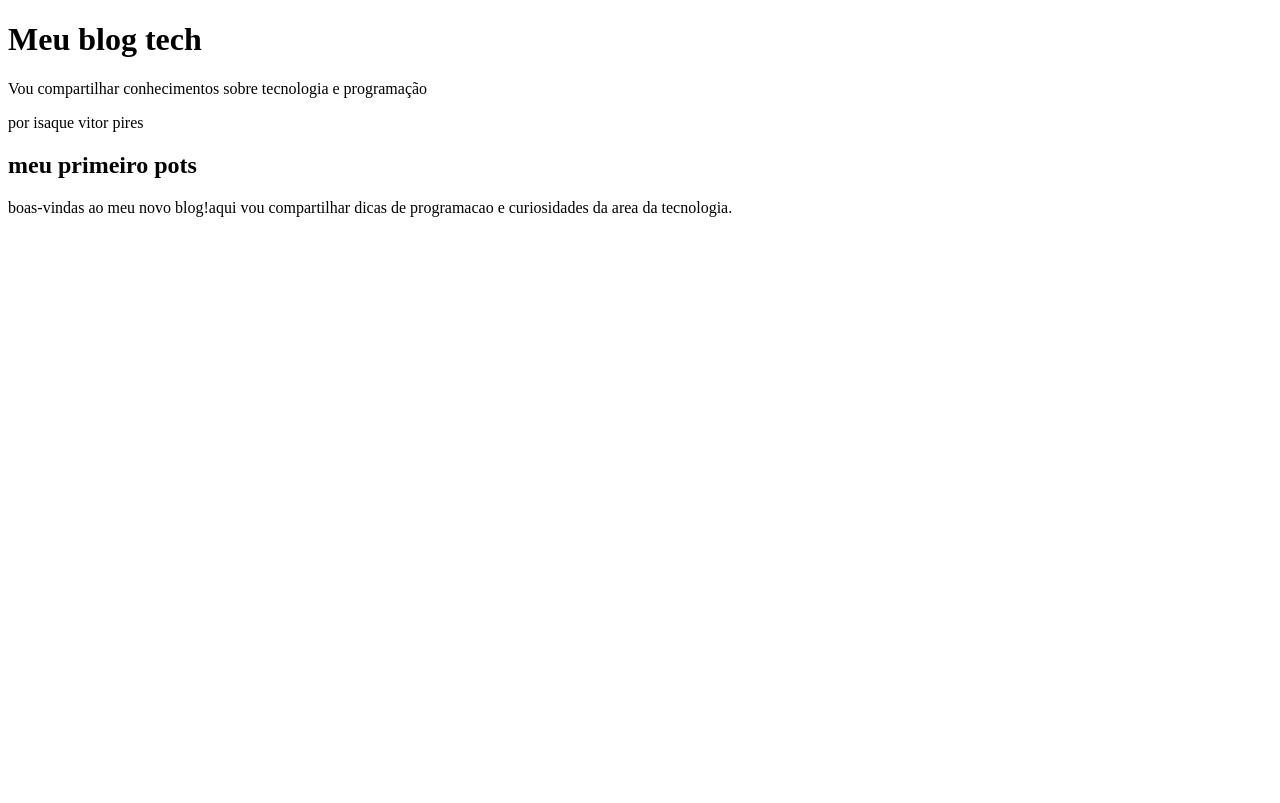
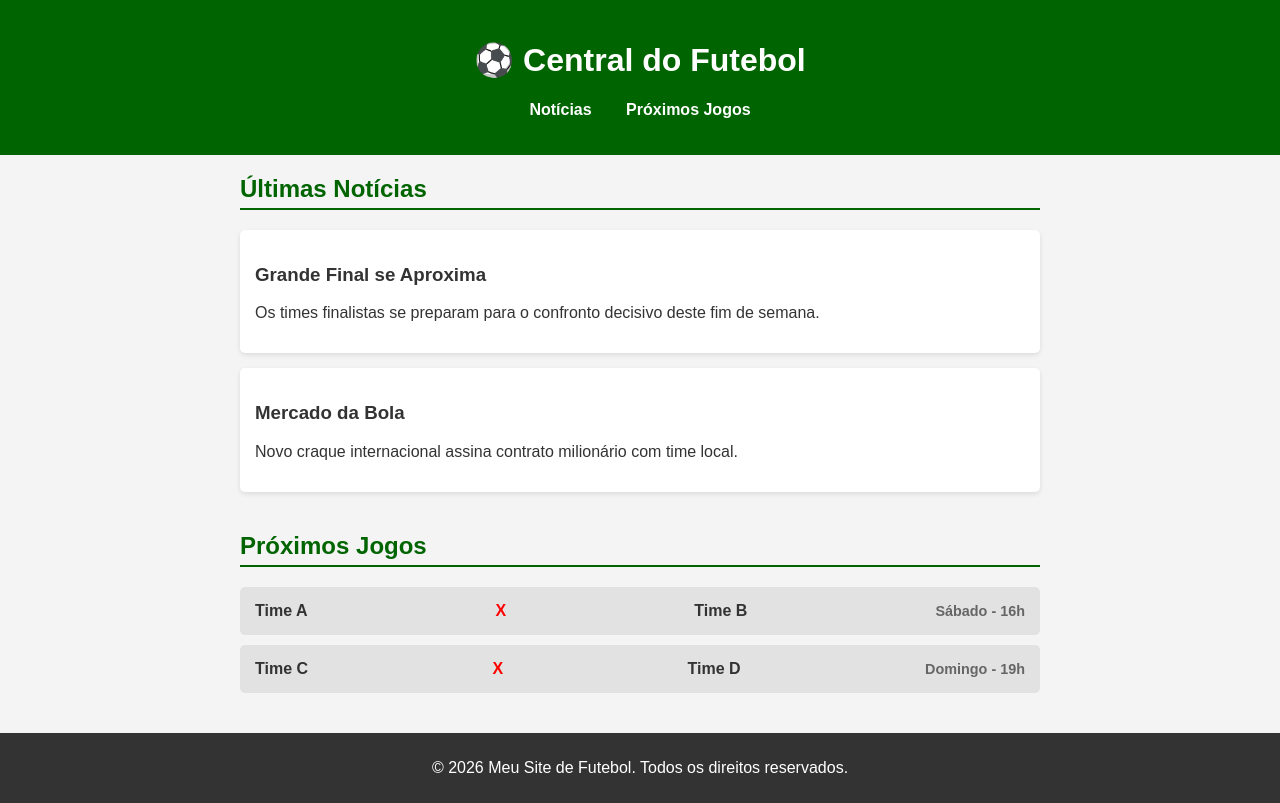
Before and after one commit to isaquevitorpires/Primeiro-site, a plain HTML site: page index.html in a window 1280 px wide. Drawn offline with Linux system fonts and the light colour scheme.

Commit message:
isaque lindo

```diff
--- a/index.html
+++ b/index.html
@@ -1,17 +1,145 @@
-
 <!DOCTYPE html>
-<html lang="pt-br">
+<html lang="pt-BR">
 <head>
     <meta charset="UTF-8">
     <meta name="viewport" content="width=device-width, initial-scale=1.0">
-        <title>blog</title>
+    <title>Portal do Futebol</title>
+    <style>
+        /* Configurações Gerais */
+        body {
+            font-family: Arial, sans-serif;
+            margin: 0;
+            padding: 0;
+            background-color: #f4f4f4;
+            color: #333;
+        }
+
+        /* Cabeçalho e Menu */
+        header {
+            background-color: #006400; /* Verde campo de futebol */
+            color: white;
+            padding: 20px;
+            text-align: center;
+        }
+
+        nav ul {
+            list-style: none;
+            padding: 0;
+        }
+
+        nav ul li {
+            display: inline;
+            margin: 0 15px;
+        }
+
+        nav ul li a {
+            color: white;
+            text-decoration: none;
+            font-weight: bold;
+        }
+
+        /* Conteúdo Principal */
+        main {
+            max-width: 800px;
+            margin: 20px auto;
+            padding: 0 20px;
+        }
+
+        section {
+            margin-bottom: 40px;
+        }
+
+        h2 {
+            border-bottom: 2px solid #006400;
+            padding-bottom: 5px;
+            color: #006400;
+        }
+
+        /* Cartões de Notícias */
+        .card {
+            background: white;
+            padding: 15px;
+            margin-bottom: 15px;
+            border-radius: 5px;
+            box-shadow: 0 2px 5px rgba(0,0,0,0.1);
+        }
+
+        /* Área de Jogos */
+        .jogo {
+            background: #e2e2e2;
+            padding: 15px;
+            margin-bottom: 10px;
+            border-radius: 5px;
+            display: flex;
+            justify-content: space-between;
+            align-items: center;
+            font-weight: bold;
+        }
+
+        .vs {
+            color: red;
+        }
+
+        .data {
+            font-size: 0.9em;
+            color: #666;
+        }
+
+        /* Rodapé */
+        footer {
+            background-color: #333;
+            color: white;
+            text-align: center;
+            padding: 10px;
+            margin-top: 20px;
+        }
+    </style>
 </head>
 <body>
-        <h1>Meu blog tech</h1>
-        <p>Vou compartilhar conhecimentos sobre tecnologia e programação</p>
 
-         <p>por isaque vitor pires</p>
-         <h2>meu primeiro pots</h2>
-         <p>boas-vindas ao meu novo blog!aqui vou compartilhar dicas de programacao e curiosidades da area da tecnologia.</p>
+    <header>
+        <h1>⚽ Central do Futebol</h1>
+        <nav>
+            <ul>
+                <li><a href="#noticias">Notícias</a></li>
+                <li><a href="#jogos">Próximos Jogos</a></li>
+            </ul>
+        </nav>
+    </header>
+
+    <main>
+        <section id="noticias">
+            <h2>Últimas Notícias</h2>
+            <article class="card">
+                <h3>Grande Final se Aproxima</h3>
+                <p>Os times finalistas se preparam para o confronto decisivo deste fim de semana.</p>
+            </article>
+            <article class="card">
+                <h3>Mercado da Bola</h3>
+                <p>Novo craque internacional assina contrato milionário com time local.</p>
+            </article>
+        </section>
+
+        <section id="jogos">
+            <h2>Próximos Jogos</h2>
+            <div class="jogo">
+                <span class="time">Time A</span>
+                <span class="vs">X</span>
+                <span class="time">Time B</span>
+                <span class="data">Sábado - 16h</span>
+            </div>
+            <div class="jogo">
+                <span class="time">Time C</span>
+                <span class="vs">X</span>
+                <span class="time">Time D</span>
+                <span class="data">Domingo - 19h</span>
+            </div>
+        </section>
+    </main>
+
+    <footer>
+        <p>&copy; 2026 Meu Site de Futebol. Todos os direitos reservados.</p>
+    </footer>
+
 </body>
 </html>
```
Lines whose indentation alone changed are shown as unchanged.
